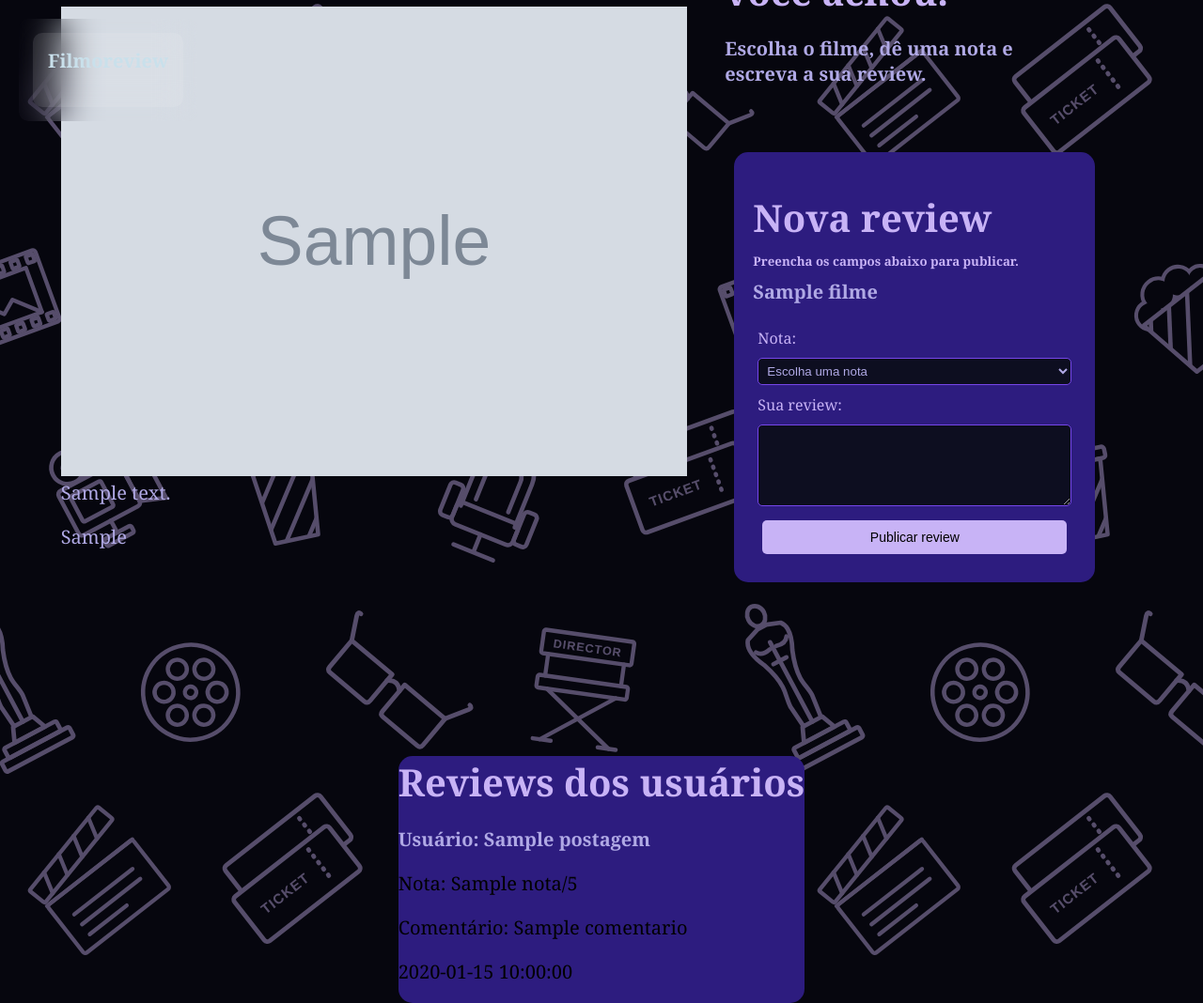
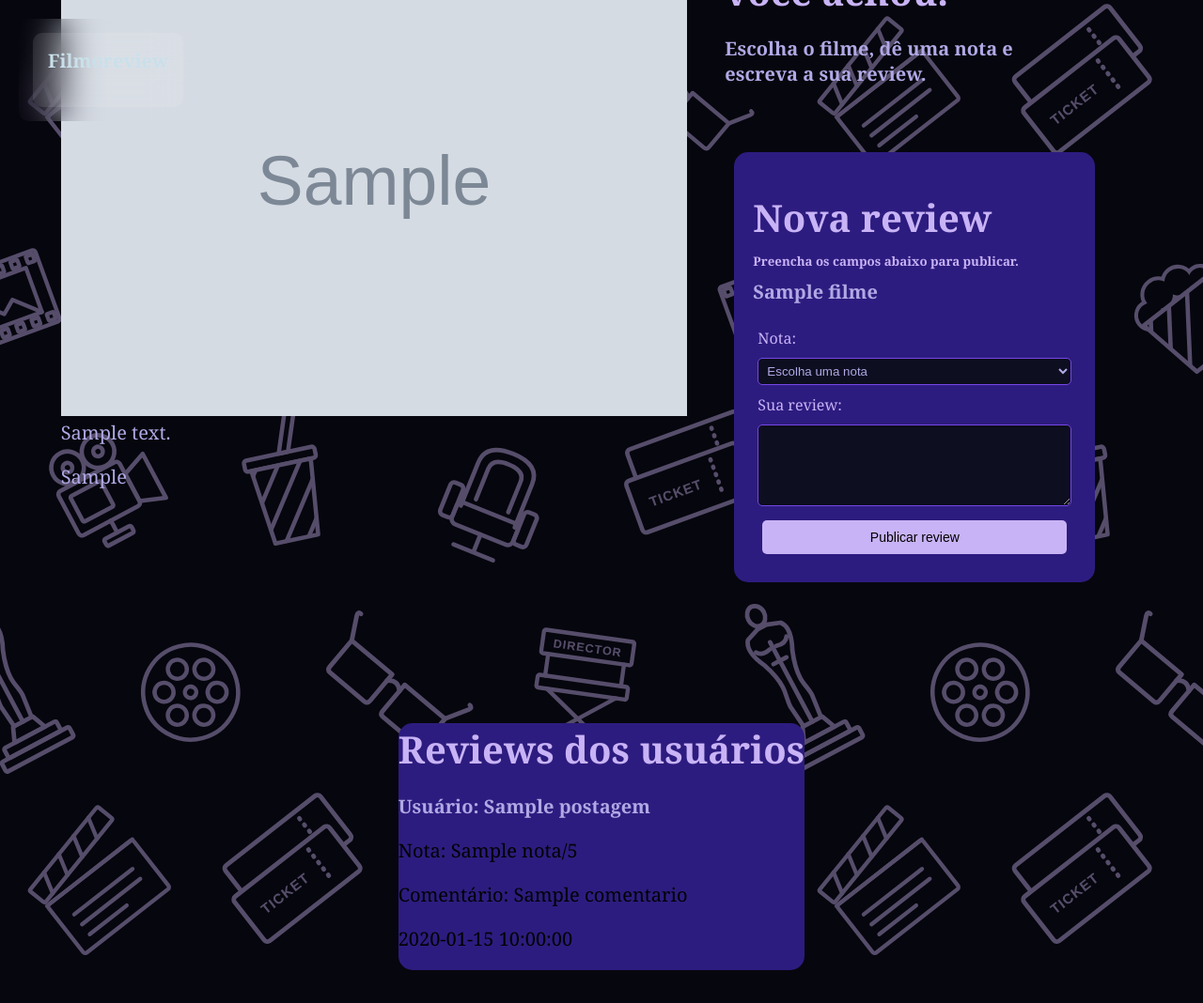
Before and after one commit to gustavokeyroz/Filmoreview, a Flask app: template app/blueprints/filmes/templates/detalheFilme.html in a window 1280 px wide. Shown: the whole page at 94% size. After the commit the page ends 1033 px from the top, so only its background shows below. Run offline with Flask 3, Linux system fonts and the light colour scheme; the template is opened without the code that fills it: most values are stand-ins (such as "Sample title", 1, 10 or a date in 2020); grey boxes marked "Sample" are stand-in pictures.

Commit message:
Remove redundant CSS rules and maintain structure

```diff
--- a/app/blueprints/filmes/static/detalheFilme.css
+++ b/app/blueprints/filmes/static/detalheFilme.css
@@ -139,7 +139,6 @@ nav {
     align-items: center;
 
     .filmeDetalhes {
-        margin-top: 200px;
         height: 100%;
         width: 100%;
     }
```
